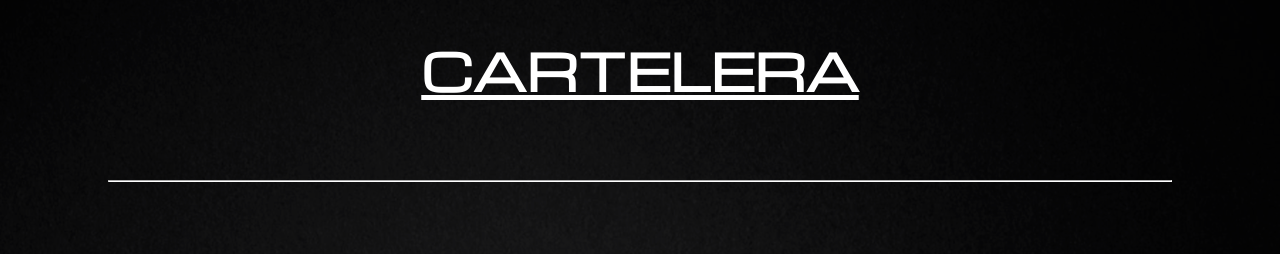
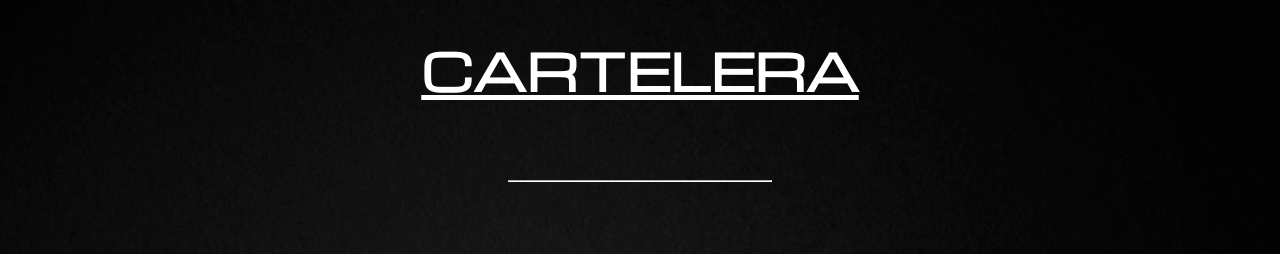
Before and after one commit to EruLuka/proyecto_html_grupo_2, a plain HTML site: page peliculas.html in a window 1280 px wide. Shown: the top 254 px of the page. Drawn offline with Linux system fonts and the light colour scheme.

Commit message:
first commit

```diff
--- a/styles.css
+++ b/styles.css
@@ -13,8 +13,8 @@ h1{font-size: 30px;}
 li{font-size: 18px;}
 
 hr{
-    margin-left: 100px;
-    margin-right: 100px;
+    margin-left: 500px;
+    margin-right: 500px;
     border-color: white;
 }
 
```
